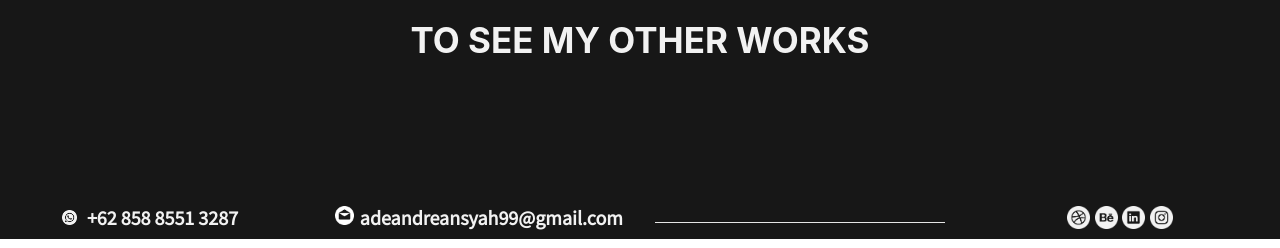
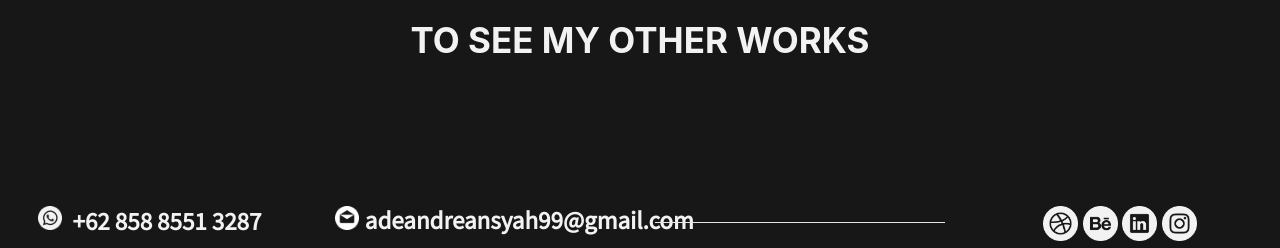
Before and after one commit to adeandreansyah/adeandreansyah.github.io, a plain HTML site: page index.html in a window 1280 px wide. Shown: the part 3009-3257 px from the top of the page. Drawn offline with nearby package versions, Linux system fonts and the light colour scheme; a web font is replaced by a local one.

Commit message:
Update index.html

```diff
--- a/index.html
+++ b/index.html
@@ -111,6 +111,15 @@ a :hover{
     font-weight: bold;
     font-size: 20px;
     line-height: 24px;
+    color: #F2F2F2;
+
+}
+#telepon1{
+    font-family: 'Source Sans Pro', sans-serif;
+    font-style: normal;
+    font-weight: bold;
+    font-size: 25px;
+    line-height: 29px;
     color: #F2F2F2;
 
 }
@@ -364,28 +373,28 @@ footer{
                 <div class="container-fluid" style="padding-top: 1%;">
                     <span class="row" >
                         <span class="col-md-3">
-                            <input type="image" style="width: 15px; height: 15px; margin-right: 2%;" src="asset/page1/whatsapp.png">
-                            <a id="telepon" style="margin-right: 7%;  " href="https://api.whatsapp.com/send?phone=6285885513287&text=&source=&data=">+62 858 8551 3287</a>
+                            <input type="image" style="width: 24px; height: 24px; margin-right: 2%;" src="asset/page1/whatsapp.png">
+                            <a id="telepon1" style="margin-right: 7%;  " href="https://api.whatsapp.com/send?phone=6285885513287&text=&source=&data=">+62 858 8551 3287</a>
                         </span>
                         <span class="col-md-3 project" style="text-align: center;">
-                            <input type="image" style="width: 19px; height: 19px; margin-right: 2%; " src="asset/page1/email.png">
-                            <a id="telepon" style="margin-right: 10%;" href="https://mail.google.com/mail/u/0/?view=cm&fs=1&to=adeandreansyah99@gmail.com&tf=1" >adeandreansyah99@gmail.com</a>
+                            <input type="image" style="width: 24px; height: 24px; margin-right: 2%; " src="asset/page1/email.png">
+                            <a id="telepon1" style="margin-right: 10%;" href="https://mail.google.com/mail/u/0/?view=cm&fs=1&to=adeandreansyah99@gmail.com&tf=1" >adeandreansyah99@gmail.com</a>
                         </span>
                         <span class="col-md-3">
                             <hr color="white" width="100%">
                         </span>
                         <span class="col-md-3">
                             <a href="https://dribbble.com/adeandreansyah">
-                                <input type="image" style="width: 23px; height: 23px; margin-top: 00%; text-align: right;" src="asset/page1/dribble-logo-button.png">
+                                <input type="image" style="width: 35px; height: 35px; margin-top: 00%; text-align: right;" src="asset/page1/dribble-logo-button.png">
                             </a>
                             <a href="https://www.behance.net/adeandrean16fb">
-                                <input type="image" style="width: 23px; height: 23px; margin-top: 0%; text-align: right;" src="asset/page1/behance-logo-button.png">
+                                <input type="image" style="width: 35px; height: 35px; margin-top: 0%; text-align: right;" src="asset/page1/behance-logo-button.png">
                             </a>
                             <a href="https://www.linkedin.com/in/ade-andreansyah-b0a99778/">
-                                <input type="image" style="width: 23px; height: 23px; margin-top: 0%; text-align: right;" src="asset/page1/linkedin-logo-button.png">
+                                <input type="image" style="width: 35px; height: 35px; margin-top: 0%; text-align: right;" src="asset/page1/linkedin-logo-button.png">
                             </a>
                             <a href="https://www.instagram.com/ade.andreansyah/">
-                                <input type="image" style="width: 23px; height: 23px; margin-top: 0%; text-align: right;" src="asset/page1/instagram.png">
+                                <input type="image" style="width: 35px; height: 35px; margin-top: 0%; text-align: right;" src="asset/page1/instagram.png">
                             </a>
                         </span>
                     </span>
```
